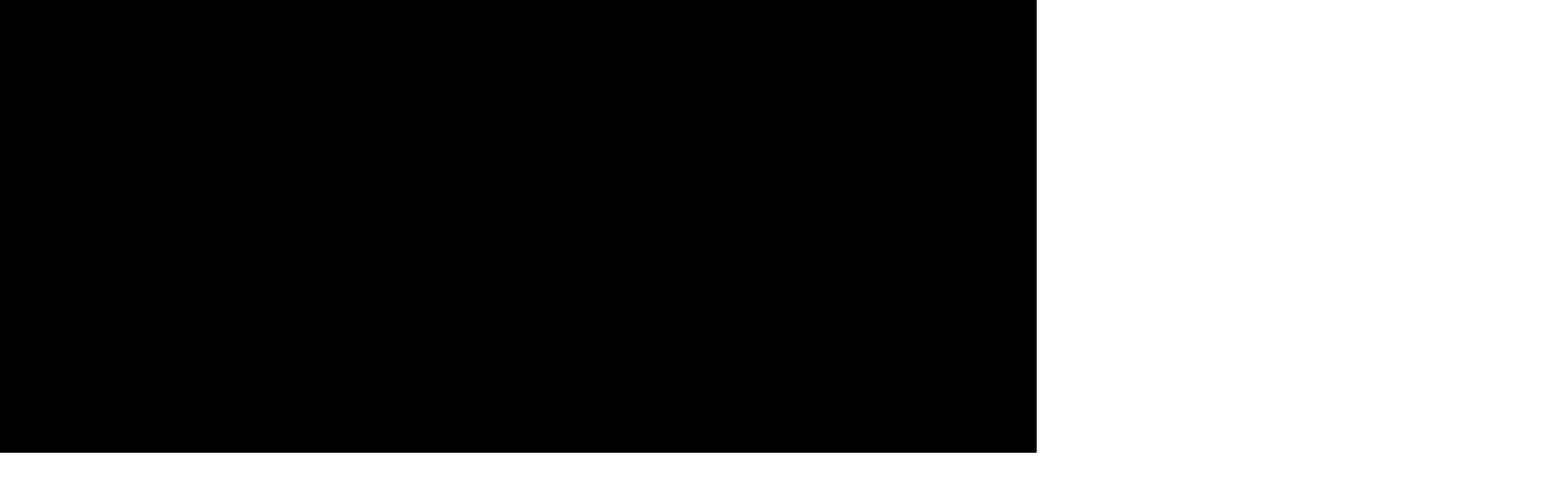
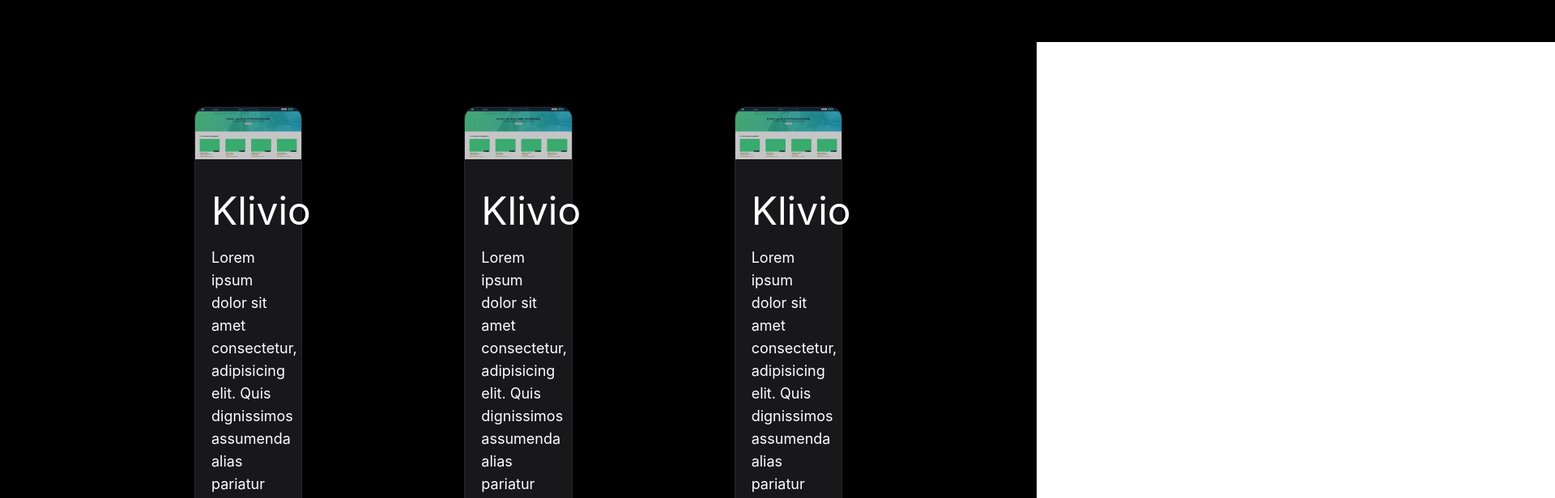
Before and after one commit to Dawid-Wieclaw/Portfolio-React, a React (Vite) app: page / in a window 1280 px wide. Shown: the part 1040-1656 px from the top of the page at 81% size, 1920 px wide, since content can reach past the window. Before the commit the page ends 1600 px from the top, so only its background shows below. Built offline with nearby package versions, Linux system fonts and the light colour scheme.

Commit message:
Projects cards

```diff
--- a/src/App.jsx
+++ b/src/App.jsx
@@ -1,5 +1,5 @@
-import Hero from "./components/Hero"
-import Projects from "./components/Projects"
+import Hero from "./Pages/Hero"
+import Projects from "./Pages/Projects"
 
 function App() {
   return (
--- a/src/components/Hero.jsx
+++ b/src/Pages/Hero.jsx
@@ -1,5 +1,5 @@
-import { AuroraText } from "./ui/aurora-text";
-import { TypingAnimation } from "./ui/typing-animation";
+import { AuroraText } from "../components/ui/aurora-text";
+import { TypingAnimation } from "../components/ui/typing-animation";
 import { Github, Mail, Linkedin, ArrowDown } from 'lucide-react';
 
 
@@ -17,7 +17,7 @@
 
     return (
 
-        <div className="min-h-screen text-white flex flex-col items-center justify-center relative bg-black">
+        <div className="h-screen w-full overflow-x-hidden text-white flex flex-col items-center justify-center relative bg-black">
 
             <div className="flex md:text-9xl text-5xl font-bold">
                 <AuroraText>Dawid&nbsp;</AuroraText>
--- /dev/null
+++ b/src/Pages/Projects.jsx
@@ -0,0 +1,53 @@
+import ProjectCard from "@/components/ProjectCard"
+import Technos from "@/components/Technos"
+
+export default function Projects() {
+
+    const projects = [
+        {
+            "id": 1,
+            "title": "Klivio",
+            "img": "public/img/project-img/Klivio.png",
+            "description": "Lorem ipsum dolor sit amet consectetur, adipisicing elit. Quis dignissimos assumenda alias pariatur ducimus enim, velit nulla saepe nesciunt architecto illo dolores rem nemo, cupiditate fugit provident reprehenderit aspernatur corporis!",
+            "tech": ["HTML", "CSS"],
+            "github": "https://github.com/dashboard",
+            "demo": "https://lblrs.github.io/"
+        },
+
+        {
+            "id": 2,
+            "title": "Klivio",
+            "img": "public/img/project-img/Klivio.png",
+            "description": "Lorem ipsum dolor sit amet consectetur, adipisicing elit. Quis dignissimos assumenda alias pariatur ducimus enim, velit nulla saepe nesciunt architecto illo dolores rem nemo, cupiditate fugit provident reprehenderit aspernatur corporis!",
+            "tech": ["HTML", "CSS"],
+            "github": "https://github.com/dashboard",
+            "demo": "https://lblrs.github.io/"
+        },
+
+        {
+            "id": 3,
+            "title": "Klivio",
+            "img": "public/img/project-img/Klivio.png",
+            "description": "Lorem ipsum dolor sit amet consectetur, adipisicing elit. Quis dignissimos assumenda alias pariatur ducimus enim, velit nulla saepe nesciunt architecto illo dolores rem nemo, cupiditate fugit provident reprehenderit aspernatur corporis!",
+            "tech": ["HTML", "CSS"],
+            "github": "https://github.com/dashboard",
+            "demo": "https://lblrs.github.io/"
+        }
+    ]
+
+    return (
+        <div id="Projects" className="bg-black min-h-screen flex flex-col items-center">
+
+            <Technos></Technos>
+
+            <div className=" flex-1 m-10 mx-50">
+                <div className="grid md:grid-cols-3 gap-50 p-10">
+                    {projects.map(p => (
+                        <ProjectCard key={p.id} {...p} />
+                    ))}
+                </div>
+            </div>
+
+        </div>
+    )
+}
--- /dev/null
+++ b/src/components/ProjectCard.jsx
@@ -0,0 +1,34 @@
+import { Github, ExternalLink } from 'lucide-react';
+
+
+export default function ProjectCard({ id, img, title, description, tech, github, demo }) {
+
+    return (
+        <div className=" text-white rounded-xl bg-zinc-900 border border-zinc-800 hover:border-zinc-600 transition">
+
+            <img src={img}
+                className="w-full rounded-t-xl opacity-75  object-cover"></img>
+
+            <div className='p-5'>
+                <h1 className="text-5xl mt-5">{title}</h1>
+
+                <p className="text-lg mt-5">{description}</p>
+
+                <div className="flex mt-3 p-2 gap-5">
+                    {tech.map(t =>
+                        <p className="border border-white rounded-full px-3">{t}</p>
+                    )}
+                </div>
+
+                <div className="py-5 mt-5 flex justify-around">
+                    <button className="rounded-lg px-1 border border-white w-5/12 p-1 flex justify-center items-center "
+                        onClick={() => window.open(github, "_blank")}><Github className='w-16 h-4' /> GitHub</button>
+
+                    <button className="rounded-lg px-1 border border-white w-5/12 p-1 flex justify-center items-center"
+                        onClick={() => window.open(demo, "_blank")}> <ExternalLink className='w-16 h-4' />Demo</button>
+                </div>
+            </div>
+
+        </div >
+    )
+}
--- a/src/components/Projects.jsx
+++ b/src/components/Technos.jsx
@@ -1,11 +1,10 @@
 import { ScrollVelocityContainer, ScrollVelocityRow } from "@/components/ui/scroll-based-velocity"
-import { BorderBeam } from "./ui/border-beam"
+import { BorderBeam } from "../components/ui/border-beam"
 
-export default function Projects() {
-
+export default function Technos () {
     return (
-        <div id="Projects" className="bg-black h-screen w-screen">
-            <div className=" bg-black md:py-15">
+        <>
+        <div className=" bg-black md:py-15">
                 <ScrollVelocityContainer className="opacity-50">
                     <ScrollVelocityRow baseVelocity={5}>
                         <div className="flex md:gap-20 gap-8 text-white">
@@ -27,14 +26,6 @@
                 </ScrollVelocityContainer>
 
             </div>
-
-
-            {/* <div className="flex justify-center items-center">
-                <div className="relative h-250 bg-zinc-800 m-50 w-full overflow-hidden">
-                    <BorderBeam />
-                </div>
-
-            </div> */}
-        </div>
+        </>
     )
 }
--- a/src/index.css
+++ b/src/index.css
@@ -184,3 +184,21 @@
     --color-4: oklch(80.2% 0.134 225);
     --color-5: oklch(90.7% 0.231 133);
 }
+
+body {
+  overflow-x: hidden;
+  overflow-y: visible;
+}
+
+body::-webkit-scrollbar {
+  width: 6px;
+}
+
+body::-webkit-scrollbar-track {
+  background: black;
+}
+
+body::-webkit-scrollbar-thumb {
+  background: #333;
+  border-radius: 10px;
+}
```
Also changed, not shown: public/img/project-img/Klivio.png (added), public/img/project-img/test.png (added), src/Pages/About.jsx (renamed from src/components/About.jsx), src/Pages/Skills.jsx (renamed from src/components/Skills.jsx).
